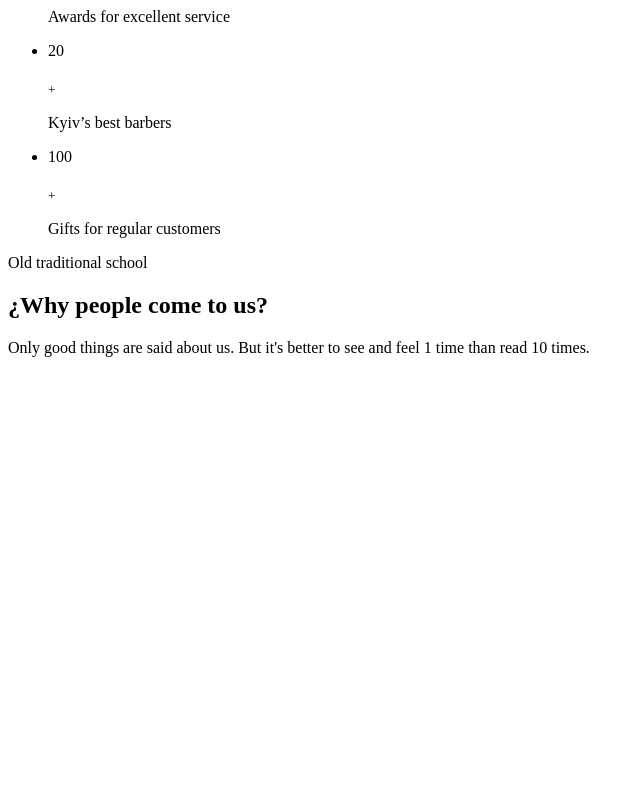
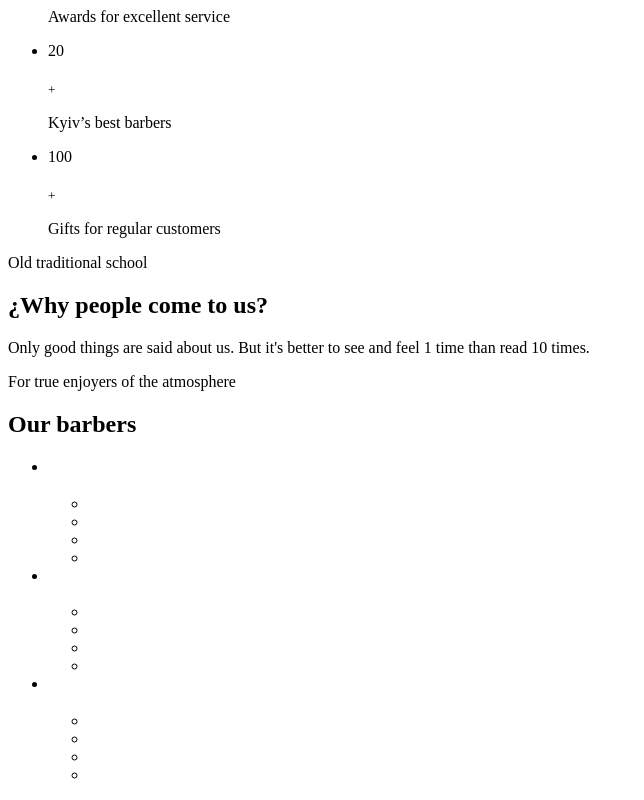
Before and after one commit to Artem-Lipchansky/barber, a plain HTML site: page index.html in a window 1280 px wide. Shown: the part 2076-2876 px from the top of the page, without its empty margins (0-644 px from the left). Before the commit the page ends 2449 px from the top, so only its background shows below. Drawn offline with Linux system fonts and the light colour scheme.

Commit message:
add-structure

```diff
--- a/index.html
+++ b/index.html
@@ -30,7 +30,7 @@
 
     <main>
 
-        <!--==================================--HERO--=================================-->
+        <!--=======--HERO--============-->
         <section>
             <ul>
                 <li><a href="">Youtube</a></li>
@@ -62,7 +62,7 @@
             </ul>
         </section>
 
-        <!--==================================--ABOUT--=================================-->
+        <!--======--ABOUT--========-->
         <section>
             <ul>
                 <li><img src="./images/about/img-1-barber.jpg" alt="" width="225" height="445"></li>
@@ -78,7 +78,7 @@
             </div>
         </section>
 
-        <!--==================================--PRICE--=================================-->
+        <!--======--PRICE--=========-->
 
         <section>
             <p>Spend your time with the best masters</p>
@@ -104,7 +104,7 @@
             <button type="button">online-booking</button>
         </section>
 
-        <!--=================================--BENEFITS--===============================-->
+        <!--=====--BENEFITS--=======-->
 
         <section>
             <ul>
@@ -138,6 +138,50 @@
             </div>
         </section>
 
+        <!--=====--TEAMS--=======-->
+
+        <section>
+            <p>For true enjoyers of the atmosphere</p>
+            <h2>Our barbers</h2>
+
+
+            <ul>
+                <li>
+                    <img src="" alt="">
+                    <h3></h3>
+                    <p></p>
+                    <ul>
+                        <li><a href=""></a></li>
+                        <li><a href=""></a></li>
+                        <li><a href=""></a></li>
+                        <li><a href=""></a></li>
+                    </ul>
+                </li>
+                <li>
+                    <img src="" alt="">
+                    <h3></h3>
+                    <p></p>
+                    <ul>
+                        <li><a href=""></a></li>
+                        <li><a href=""></a></li>
+                        <li><a href=""></a></li>
+                        <li><a href=""></a></li>
+                    </ul>
+                </li>
+                <li>
+                    <img src="" alt="">
+                    <h3></h3>
+                    <p></p>
+                    <ul>
+                        <li><a href=""></a></li>
+                        <li><a href=""></a></li>
+                        <li><a href=""></a></li>
+                        <li><a href=""></a></li>
+                    </ul>
+                </li>
+            </ul>
+        </section>
+
     </main>
     <footer></footer>
     <main> </main>
```
